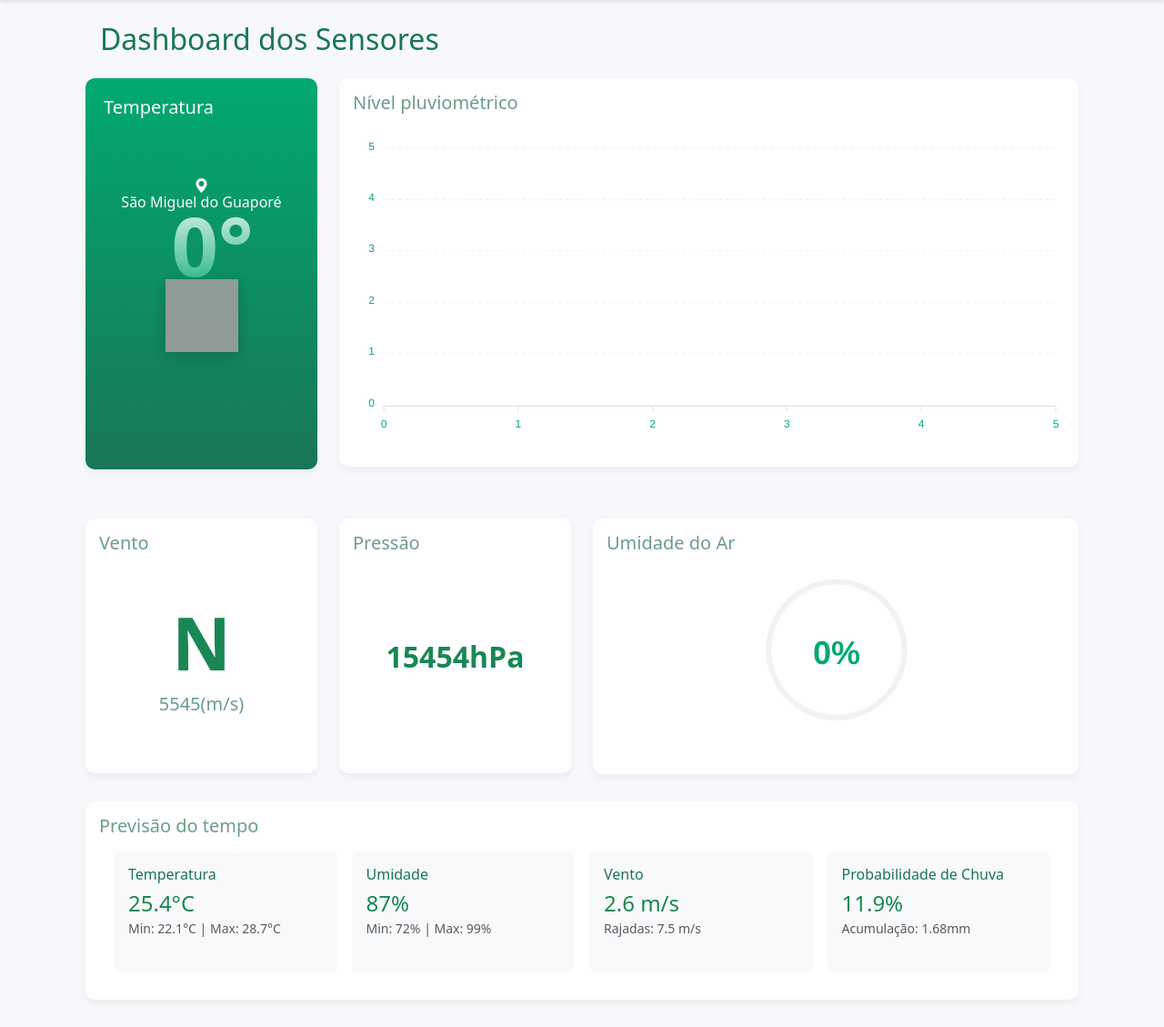
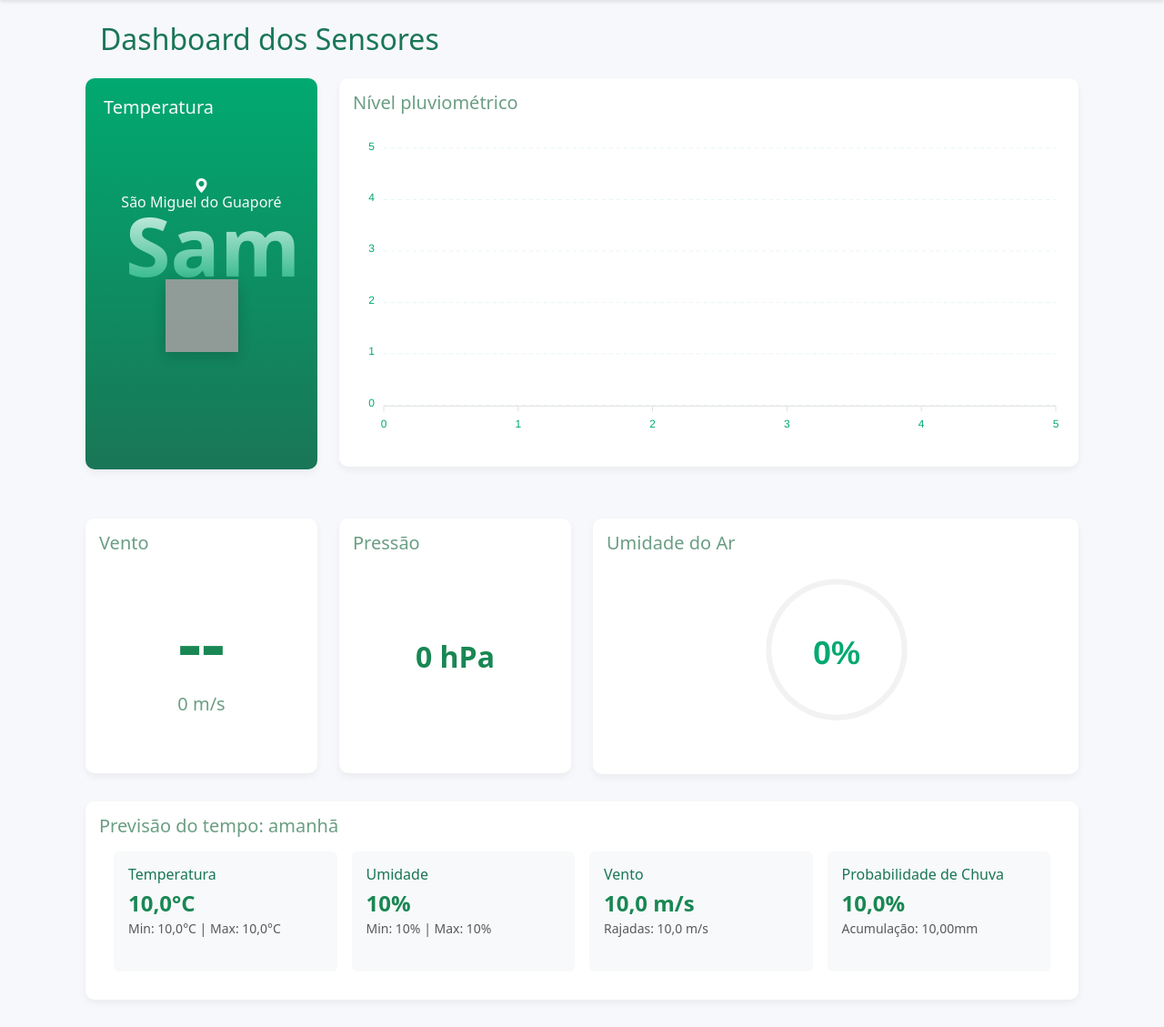
Before and after one commit to JuniorCarlini/agrocomputation, a Django app: template station/templates/station/dashboard.html in a window 1280 px wide. Shown: the part 70-1199 px from the top of the page at 91% size. Run offline with Django 5.2, Linux system fonts and the light colour scheme; the template is opened without the code that fills it: most values are stand-ins (such as "Sample title", 1, 10 or a date in 2020); some libraries are stand-ins or nearby versions; grey boxes are pictures that could not be loaded.

Commit message:
Update dashboard.html

```diff
--- a/station/templates/station/dashboard.html
+++ b/station/templates/station/dashboard.html
@@ -14,7 +14,7 @@
                 <h5 class="text-color-tertiary">Temperatura</h5>
                 <h6 class="text-center icon-localization"><i class="bi bi-geo-alt-fill"></i></h6>
                 <h6 class="text-center text-localization">São Miguel do Guaporé</h6>
-                <div id="temperatureValue" class="text-center fw-bold ms-4 gradient-text"></div>
+                <div id="temperatureValue" class="text-center fw-bold ms-4 gradient-text">{{ temperatura_media }}°C</div>
                 <img class="d-block mx-auto icon-temp" src="{% static imagem %}" alt="Ícone do Tempo">
             </div>
         </div>
@@ -30,8 +30,8 @@
             <div class="container container-pressure-style d-flex flex-column" >
                 <h5 class="text-color-secondary">Vento</h5>
                 <div class="text-center d-flex flex-column justify-content-center flex-grow-1">
-                    <h1 class="fw-bold display-1 text-success">N</h1>
-                    <h5 class="fw-normal text-color-secondary">5545(m/s)</h5>
+                    <h1 class="fw-bold display-1 text-success">{{ dados.wind_direction|default:"--" }}</h1>
+                    <h5 class="fw-normal text-color-secondary">{{ dados.wind_speed|default:"0" }} m/s</h5>
                 </div>
             </div>
         </div>
@@ -39,26 +39,30 @@
             <div class="container container-pressure-style d-flex flex-column">
                 <h5 class="text-color-secondary">Pressão</h5>
                 <div class="text-center d-flex flex-column justify-content-center flex-grow-1">
-                    <h2 class="fw-bold text-success">15454hPa</h2>
+                    <h2 class="fw-bold text-success">{{ dados.pressure|default:"0" }} hPa</h2>
                 </div>
             </div>
         </div>
         <div class="col-md-6">
             <div class="container container-style">
                 <h5 class="text-color-secondary">Umidade do Ar</h5>
-                <div id="chart-humidity-air"></div>
+                <div id="humidity-chart"></div>
+            </div>
         </div>
     </div>
     <div class="col-md-12">
         <div class="container container-style">
-                <h5 class="text-color-secondary">Previsão do tempo</h5>
+            <h5 class="text-color-secondary">Previsão do tempo: <span class="fw-normal">amanhã</span></h5>
             <div class="row g-3 p-3 pt-2">
                 <div class="col-md-3">
                     <div class="card h-100 bg-light border-0">
                         <div class="card-body b-0">
                             <h6 class="card-title text-color-primary">Temperatura</h6>
-                                <p class="h4 text-success mb-0">25.4°C</p>
-                                <small class="text-muted">Min: 22.1°C | Max: 28.7°C</small>
+                            <p class="h4 text-success mb-0 fw-bold">{{ resumo_meteorologico.temperatura_atual|floatformat:1 }}°C</p>
+                            <small class="text-muted">
+                                Min: {{ resumo_meteorologico.temperatura_min|floatformat:1 }}°C |
+                                Max: {{ resumo_meteorologico.temperatura_max|floatformat:1 }}°C
+                            </small>
                         </div>
                     </div>
                 </div>
@@ -66,8 +70,11 @@
                     <div class="card h-100 bg-light border-0">
                         <div class="card-body">
                             <h6 class="card-title text-color-primary">Umidade</h6>
-                                <p class="h4 text-success mb-0">87%</p>
-                                <small class="text-muted">Min: 72% | Max: 99%</small>
+                            <p class="h4 text-success mb-0 fw-bold">{{ resumo_meteorologico.umidade_atual|floatformat:0 }}%</p>
+                            <small class="text-muted">
+                                Min: {{ resumo_meteorologico.umidade_min|floatformat:0 }}% |
+                                Max: {{ resumo_meteorologico.umidade_max|floatformat:0 }}%
+                            </small>
                         </div>
                     </div>
                 </div>
@@ -75,8 +82,8 @@
                     <div class="card h-100 bg-light border-0 ">
                         <div class="card-body">
                             <h6 class="card-title text-color-primary">Vento</h6>
-                                <p class="h4 text-success mb-0">2.6 m/s</p>
-                                <small class="text-muted">Rajadas: 7.5 m/s</small>
+                            <p class="h4 text-success mb-0 fw-bold">{{ resumo_meteorologico.velocidade_vento|floatformat:1 }} m/s</p>
+                            <small class="text-muted">Rajadas: {{ resumo_meteorologico.rajada_vento|floatformat:1 }} m/s</small>
                         </div>
                     </div>
                 </div>
@@ -84,10 +91,8 @@
                     <div class="card h-100 bg-light border-0">
                         <div class="card-body">
                             <h6 class="card-title text-color-primary">Probabilidade de Chuva</h6>
-                                <p class="h4 text-success mb-0">11.9%</p>
-                                <small class="text-muted">Acumulação: 1.68mm</small>
-                            </div>
-                        </div>
+                            <p class="h4 text-success mb-0 fw-bold">{{ resumo_meteorologico.probabilidade_chuva|floatformat:1 }}%</p>
+                            <small class="text-muted">Acumulação: {{ resumo_meteorologico.acumulado_chuva|floatformat:2 }}mm</small>
                         </div>
                     </div>
                 </div>
@@ -97,38 +102,16 @@
 </div>
 
 <script src="https://cdn.jsdelivr.net/npm/bootstrap@5.3.0-alpha1/dist/js/bootstrap.bundle.min.js"></script>
+<script src="https://cdn.jsdelivr.net/npm/apexcharts"></script>
 <script>
-    // Get data from Django context
-    let sensorData;
-    let waterData;
-
-    try {
-        sensorData = JSON.parse('{{ sensor_data|safe }}');
-        waterData = JSON.parse('{{ water_data|safe }}');
-    } catch (error) {
-        console.error('Error parsing data:', error);
-        sensorData = {
-            temperature: 0,
-            air_humidity: 0,
-            soil_humidity: 0
-        };
-        waterData = {
-            labels: [],
-            water_used: []
-        };
-    }
-
     document.addEventListener('DOMContentLoaded', function () {
-    // Update temperature display
-    document.getElementById('temperatureValue').textContent = sensorData.temperature + '°';
-
-    var optionsHumidityAir = {
+        var optionsHumidity = {
             chart: {
                 type: 'radialBar',
                 height: '120%',
                 toolbar: { show: false }
             },
-        series: [sensorData.air_humidity],
+            series: [{{ dados.humidity|default:"0" }}],
             plotOptions: {
                 radialBar: {
                     hollow: { size: '75%' },
@@ -157,48 +140,11 @@
             labels: [],
             tooltip: { enabled: false }
         };
-    // Configuração do gráfico de Umidade do Solo (cor verde sólida)
-    var optionsHumiditySoil = {
-        chart: {
-            type: 'radialBar',
-            height: '120%',
-            toolbar: { show: false }
-        },
-        series: [sensorData.soil_humidity],
-        plotOptions: {
-            radialBar: {
-                hollow: { size: '75%' },
-                track: {
-                    background: '#f0f0f0',
-                    strokeWidth: '100%',
-                },
-                dataLabels: {
-                    show: true,
-                    name: { show: false },
-                    value: {
-                        fontSize: '36px',
-                        fontWeight: 'bold',
-                        color: '#01A970',
-                        formatter: function(val) {
-                            return val + "%";
-                        }
-                    }
-                }
-            }
-        },
-        fill: {
-            type: 'solid',
-            colors: ['#01A970']  // Cor verde sólida
-        },
-        labels: [],
-        tooltip: { enabled: false }
-    };
 
-    // Configuração do gráfico de Uso de Água
         var waterUsageOptions = {
             series: [{
-            name: 'Uso de Água (L)',
-            data: waterData.water_used
+                name: 'Precipitação (mm)',
+                data: {{ dados_chuva|safe|default:"[]" }}.map(item => item.valor)
             }],
             chart: {
                 type: 'bar',
@@ -224,7 +170,7 @@
             dataLabels: { enabled: false },
             colors: ['#01A970', '#01A970'],
             xaxis: {
-            categories: waterData.labels,
+                categories: {{ dados_chuva|safe|default:"[]" }}.map(item => item.data),
                 labels: {
                     style: {
                         colors: '#01A970',
@@ -254,15 +200,8 @@
             fill: { opacity: 0.9 }
         };
 
-    // Renderizar os gráficos
-    var chartHumidityAir = new ApexCharts(document.querySelector("#chart-humidity-air"), optionsHumidityAir);
-    var chartHumiditySoil = new ApexCharts(document.querySelector("#chart-humidity-soil"), optionsHumiditySoil);
-    var waterUsageChart = new ApexCharts(document.querySelector("#waterUsageChart"), waterUsageOptions);
-
-    chartHumidityAir.render();
-    chartHumiditySoil.render();
-    waterUsageChart.render();
+        new ApexCharts(document.querySelector("#humidity-chart"), optionsHumidity).render();
+        new ApexCharts(document.querySelector("#waterUsageChart"), waterUsageOptions).render();
     });
 </script>
-
 {% endblock %}
```
Lines whose indentation alone changed are shown as unchanged.
